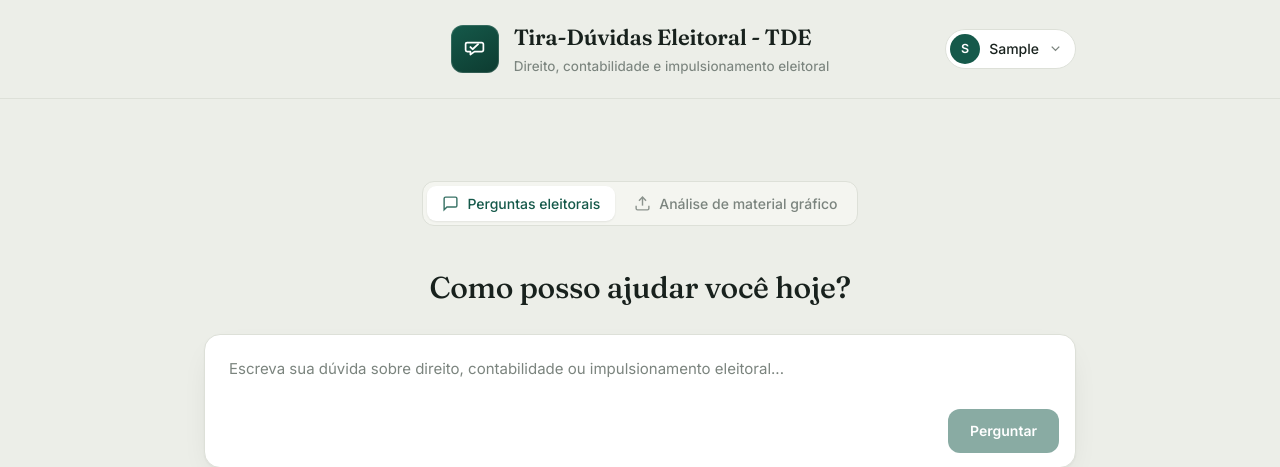
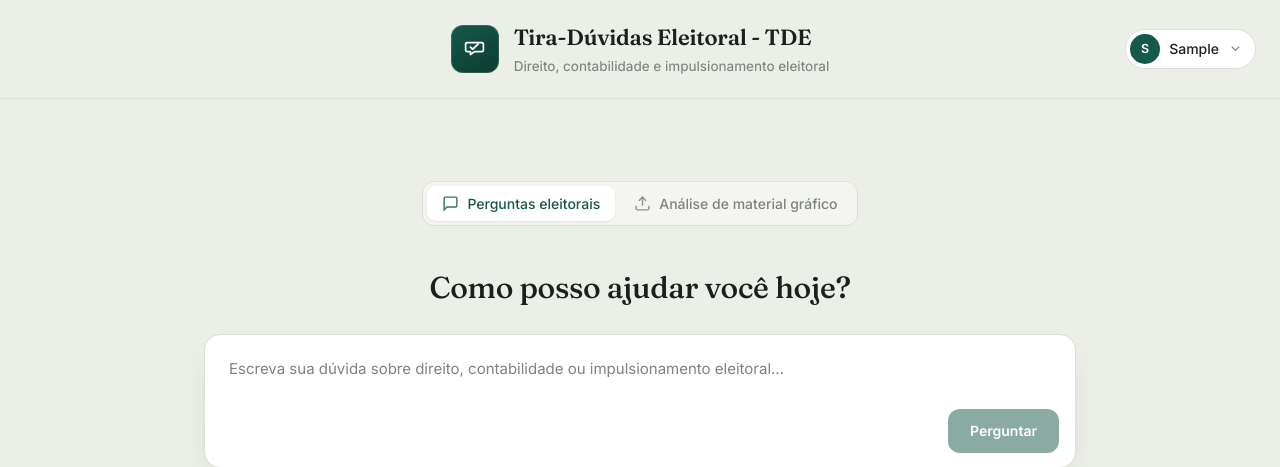
Before and after one commit to Geffersonvivan/Tira_Duvidas_Eleitoral, a Django app: page /app/ in a window 1280 px wide. Shown: the top 467 px of the page. Run offline with Django 5.2, Linux system fonts and the light colour scheme; the visitor is signed in with stand-in values (Sample User, id 1); some web fonts are replaced.

Commit message:
Header: menu de conta no canto direito real da viewport
Remove position:relative do .top-inner para o chip .conta se ancorar no
header.top (sticky = largura total) — vai ao canto direito da tela, com a
marca seguindo centralizada. Cache-bust CSS -> v22.

Co-Authored-By: Claude Opus 4.8 (1M context) <noreply@anthropic.com>

```diff
--- a/static/css/app.css
+++ b/static/css/app.css
@@ -33,7 +33,9 @@ a{color:var(--brand)}
 
 /* ---------- Header ---------- */
 header.top{border-bottom:1px solid var(--line); background:rgba(236,238,232,.82); backdrop-filter:blur(10px); position:sticky; top:0; z-index:10}
-.top-inner{position:relative; display:flex; align-items:center; justify-content:center; max-width:var(--wrap); margin:0 auto; padding:20px 24px}
+/* .top-inner sem position:relative de propósito: o .conta se ancora no
+   header.top (sticky = largura total), indo ao canto direito real da viewport. */
+.top-inner{display:flex; align-items:center; justify-content:center; max-width:var(--wrap); margin:0 auto; padding:20px 24px}
 /* ---------- Conta (menu do usuário) ---------- */
 .conta{position:absolute; right:24px; top:50%; transform:translateY(-50%)}
 .conta-trigger{display:flex; align-items:center; gap:9px; padding:4px 12px 4px 4px; border:1px solid var(--line); border-radius:999px; background:var(--surface); cursor:pointer; font-family:inherit; transition:border-color .15s, background .15s}
--- a/templates/base.html
+++ b/templates/base.html
@@ -10,7 +10,7 @@
 <link rel="preconnect" href="https://fonts.gstatic.com" crossorigin>
 <link href="https://fonts.googleapis.com/css2?family=Fraunces:opsz,wght@9..144,400;9..144,500;9..144,600&family=Inter:wght@400;450;500;600&family=Spline+Sans+Mono:wght@400;500;600&display=swap" rel="stylesheet">
 <link rel="icon" href="{% static 'img/favicon.svg' %}" type="image/svg+xml">
-<link rel="stylesheet" href="{% static 'css/app.css' %}?v=21">
+<link rel="stylesheet" href="{% static 'css/app.css' %}?v=22">
 </head>
 <body>
 <header class="top">
```
